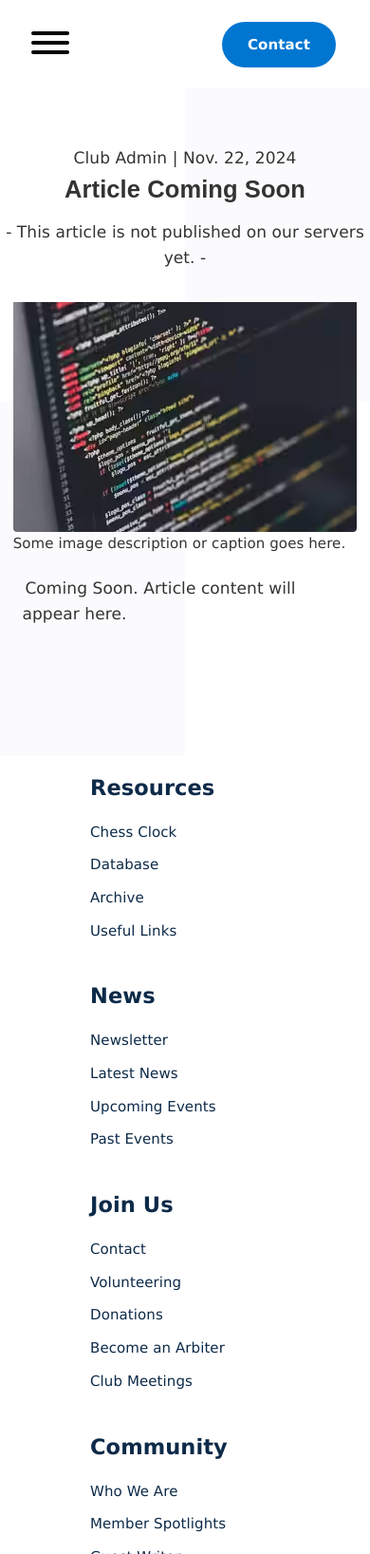
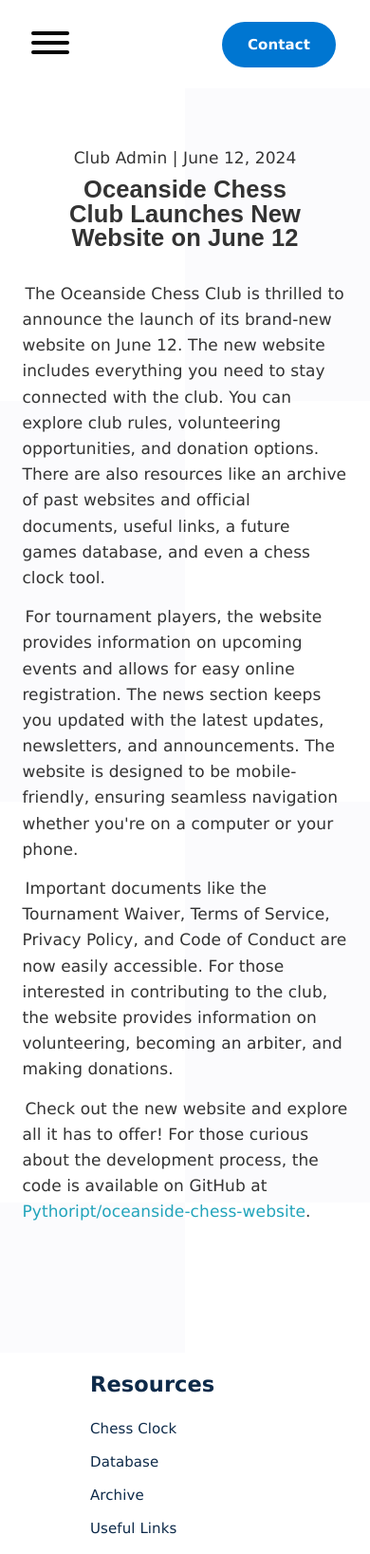
Before and after one commit to Pythoript/oceanside-chess-website, a website: page news/new-website-released/index.html in a window 390 px wide. Shown: the top 1636 px of the page at 95% size. Drawn offline with nearby package versions, Linux system fonts and the light colour scheme; files that its build step writes are made by us from their sources; a web font is replaced by a local one.

Commit message:
Add news article

```diff
--- a/news/new-website-released/index.html
+++ b/news/new-website-released/index.html
@@ -195,34 +195,12 @@
       </nav>
    </header>
    <main>
-      <label for="h1">Club Admin | Nov. 22, 2024</label>
-      <h1 id="h1">Article Coming Soon</h1>
-      <summary for="h1">- This article is not published on our servers yet. -</summary>
-      <figure>
-         <div class="container">
-            <button class="share-btn" title="share">
-               <img aria-hidden="true" src="../../uploads/share-social-sharp.svg" data-src="../../uploads/xmark-solid.svg"
-                  alt="share icon">
-            </button>
-            <div class="expand"></div>
-            <div class="share">
-               <a href="mailto:?subject=Chess%20Club%27s%20New%20Website&body=Your Email Body" class="email" title="share by email">
-                  <img draggable="false" src="../../uploads/envelope-solid.svg" alt="image of an email">
-               </a>
-               <a href="#2" class="facebook" title="share on facebook">
-                  <img draggable="false" src="../../uploads/facebook.svg" alt="facebook logo">
-               </a>
-               <a href="#3" class="other" title="share on pinterest">
-                  <img draggable="false" src="../../uploads/pinterest.svg" alt="pinterest logo">
-               </a>
-            </div>
-            <img src="../../uploads/code.avif" alt="Group photo of the Oceanside Annual Rapid Chess Tournament">
-         </div>
-         </div>
-         <figcaption>Some image description or caption goes here.</figcaption>
-      </figure>
-      <p>Coming Soon. Article content will appear here.</p>
-
+      <label for="h1">Club Admin | June 12, 2024</label>
+      <h1 id="h1">Oceanside Chess Club Launches New Website on June 12</h1>
+      <p>The Oceanside Chess Club is thrilled to announce the launch of its brand-new website on June 12. The new website includes everything you need to stay connected with the club. You can explore club rules, volunteering opportunities, and donation options. There are also resources like an archive of past websites and official documents, useful links, a future games database, and even a chess clock tool.</p>
+      <p>For tournament players, the website provides information on upcoming events and allows for easy online registration. The news section keeps you updated with the latest updates, newsletters, and announcements. The website is designed to be mobile-friendly, ensuring seamless navigation whether you're on a computer or your phone.</p>
+      <p>Important documents like the Tournament Waiver, Terms of Service, Privacy Policy, and Code of Conduct are now easily accessible. For those interested in contributing to the club, the website provides information on volunteering, becoming an arbiter, and making donations.</p>
+      <p>Check out the new website and explore all it has to offer! For those curious about the development process, the code is available on GitHub at <a href="https://github.com/Pythoript/oceanside-chess-website" target="_blank">Pythoript/oceanside-chess-website</a>.</p>
    </main>
    <footer class="footer">
       <div class="footer-section resources">
```
